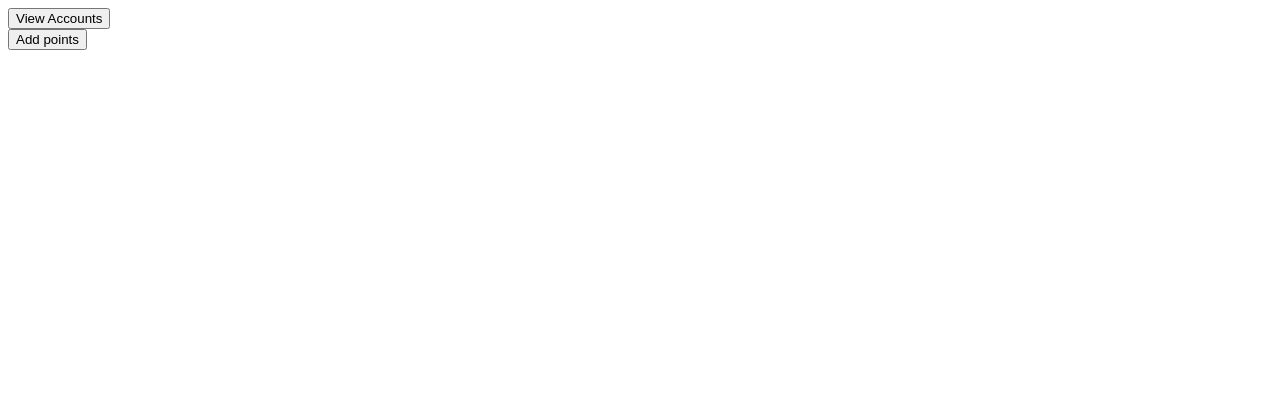
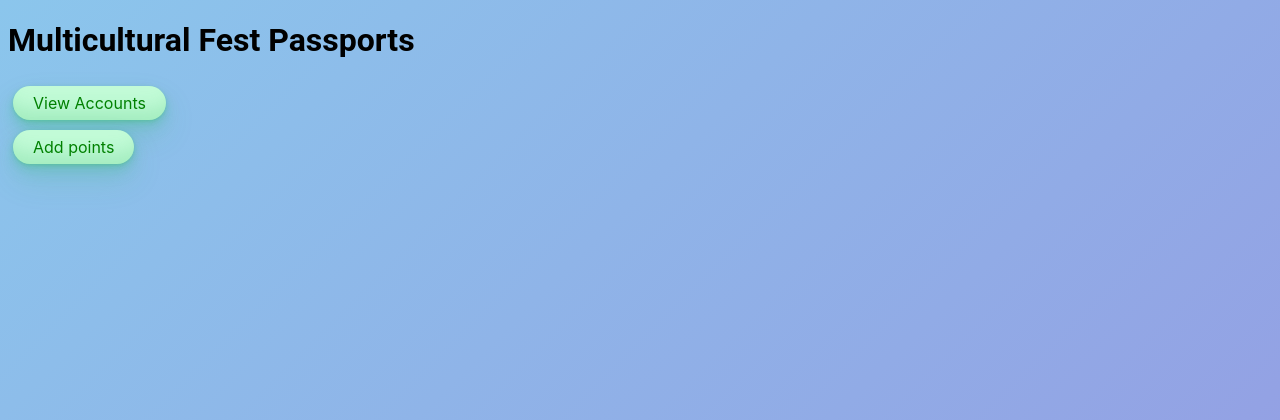
Before and after one commit to hjzres/Passport, a Flask app: page / in a window 1280 px wide. Shown: the top 420 px of the page. Run offline with Flask 3, Linux system fonts and the light colour scheme.

Commit message:
added background color as some blue gradient and made the buttons look better

```diff
--- a/Passport/static/styles/style.css
+++ b/Passport/static/styles/style.css
@@ -1,3 +1,9 @@
+@import url('https://fonts.googleapis.com/css2?family=Roboto+Mono:ital,wght@0,100..700;1,100..700&display=swap');
+
+h1{
+    font-family: "Roboto";
+}
+
 .right-side{
     float: right;
 }
@@ -5,3 +11,36 @@
 .block{
     display: block;
 }
+
+body{
+    background-color: #8BC6EC;
+    background-image: linear-gradient(135deg, #8BC6EC 0%, #9599E2 100%);
+    background-repeat: no-repeat;
+    background-attachment: fixed;
+    background-size: cover;
+}
+
+button{
+  background-color: #c2fbd7;
+  border-radius: 100px;
+  box-shadow: rgba(44, 187, 99, .2) 0 -25px 18px -14px inset,rgba(44, 187, 99, .15) 0 1px 2px,rgba(44, 187, 99, .15) 0 2px 4px,rgba(44, 187, 99, .15) 0 4px 8px,rgba(44, 187, 99, .15) 0 8px 16px,rgba(44, 187, 99, .15) 0 16px 32px;
+  color: green;
+  cursor: pointer;
+  display: inline-block;
+  font-family: CerebriSans-Regular,-apple-system,system-ui,Roboto,sans-serif;
+  padding: 7px 20px;
+  text-align: center;
+  text-decoration: none;
+  transition: all 250ms;
+  border: 0;
+  font-size: 16px;
+  user-select: none;
+  -webkit-user-select: none;
+  touch-action: manipulation;
+  margin:5px
+}
+
+button:hover {
+  box-shadow: rgba(44,187,99,.35) 0 -25px 18px -14px inset,rgba(44,187,99,.25) 0 1px 2px,rgba(44,187,99,.25) 0 2px 4px,rgba(44,187,99,.25) 0 4px 8px,rgba(44,187,99,.25) 0 8px 16px,rgba(44,187,99,.25) 0 16px 32px;
+  transform: scale(1.05) rotate(-1deg);
+}
--- a/Passport/templates/home.html
+++ b/Passport/templates/home.html
@@ -3,9 +3,11 @@
 <head>
     <meta charset="UTF-8">
     <meta name="viewport" content="width=device-width, initial-scale=1.0">
+    <link rel="stylesheet" href="/static/styles/style.css">
     <title>home</title>
 </head>
 <body>
+    <h1>Multicultural Fest Passports</h1>
     <form action="/e/accounts" id="view">
         <button class="view-accounts" id="view-accounts">View Accounts</button>
     </form>
```
